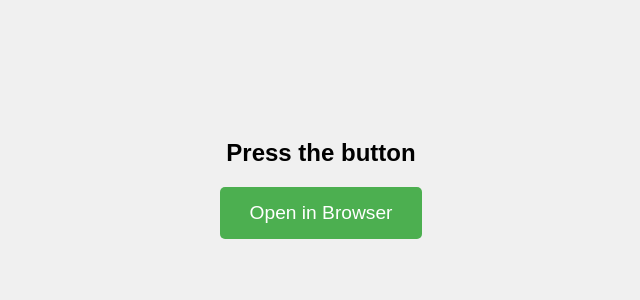
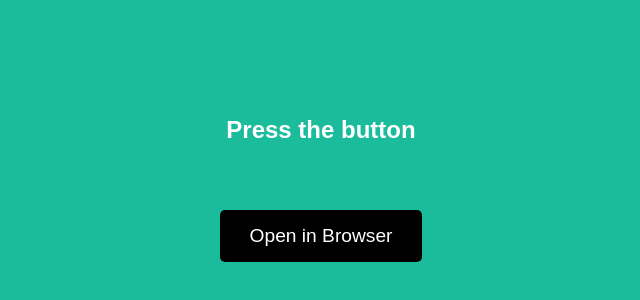
Before and after one commit to v1tasssss/redirectpage, a plain HTML site: page index.html in a window 1280 px wide. Shown: the part 216-516 px from the top of the page, without its empty margins (319-959 px from the left). Drawn offline with Linux system fonts and the light colour scheme.

Commit message:
Update index.html

```diff
--- a/index.html
+++ b/index.html
@@ -11,34 +11,42 @@
         }
         body {
             display: flex;
-    justify-content: center;
-    align-items: center;
-    background-color: #f0f0f0;
+            justify-content: center;   /* Центр по горизонтали */
+            align-items: center;       /* Центр по вертикали */
+            background-color: #1abc9c; /* Фон цвета Тиффани */
             font-family: Arial, sans-serif;
             text-align: center;
             flex-direction: column;
+            color: white;              /* Текст белого цвета */
         }
+
         h2 {
             margin-bottom: 20px;
             font-size: 1.5em;
         }
+
         button {
             padding: 15px 30px;
             font-size: 1.2em;
-    background-color: #4CAF50;
-    color: white;
+            background-color: black;  /* Черный фон кнопки */
+            color: white;             /* Белые буквы на кнопке */
             border: none;
             border-radius: 5px;
             cursor: pointer;
             margin: 10px 0;
+            transition: background-color 0.3s ease;
         }
+
         button:hover {
-    background-color: #45a049;
+            background-color: #333333;  /* Темно-серый фон при наведении */
         }
+
+        /* Адаптивность для мобильных устройств */
         @media (max-width: 600px) {
             h2 {
                 font-size: 1.2em;
             }
+
             button {
                 padding: 12px 24px;
                 font-size: 1em;
@@ -70,7 +78,10 @@
 <body>
     <div>
         <h2 id="buttonText">Зажми кнопку</h2>
+        <!-- Кнопка для мобильных устройств -->
         <button id="mobileButton" onclick="openLink()" style="display:none;">Перейти в браузер</button>
+        <br><br>
+        <!-- Кнопка для десктопных устройств -->
         <button id="openInBrowser" style="display:none;" onclick="window.location.href = 'https://v6y2mrb.whereismymind.click/khfgtxq';">Open in Browser</button>
     </div>
 </body>
```
Lines whose indentation alone changed are shown as unchanged.
